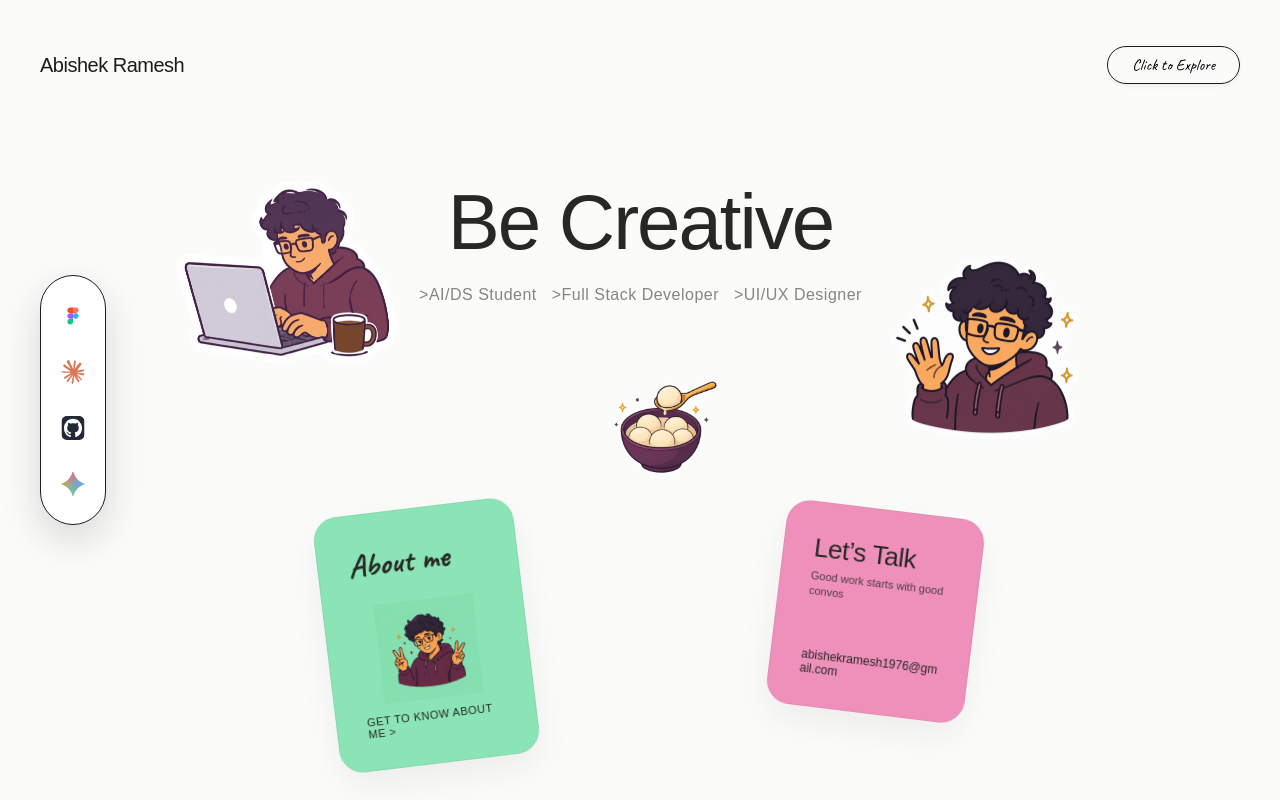
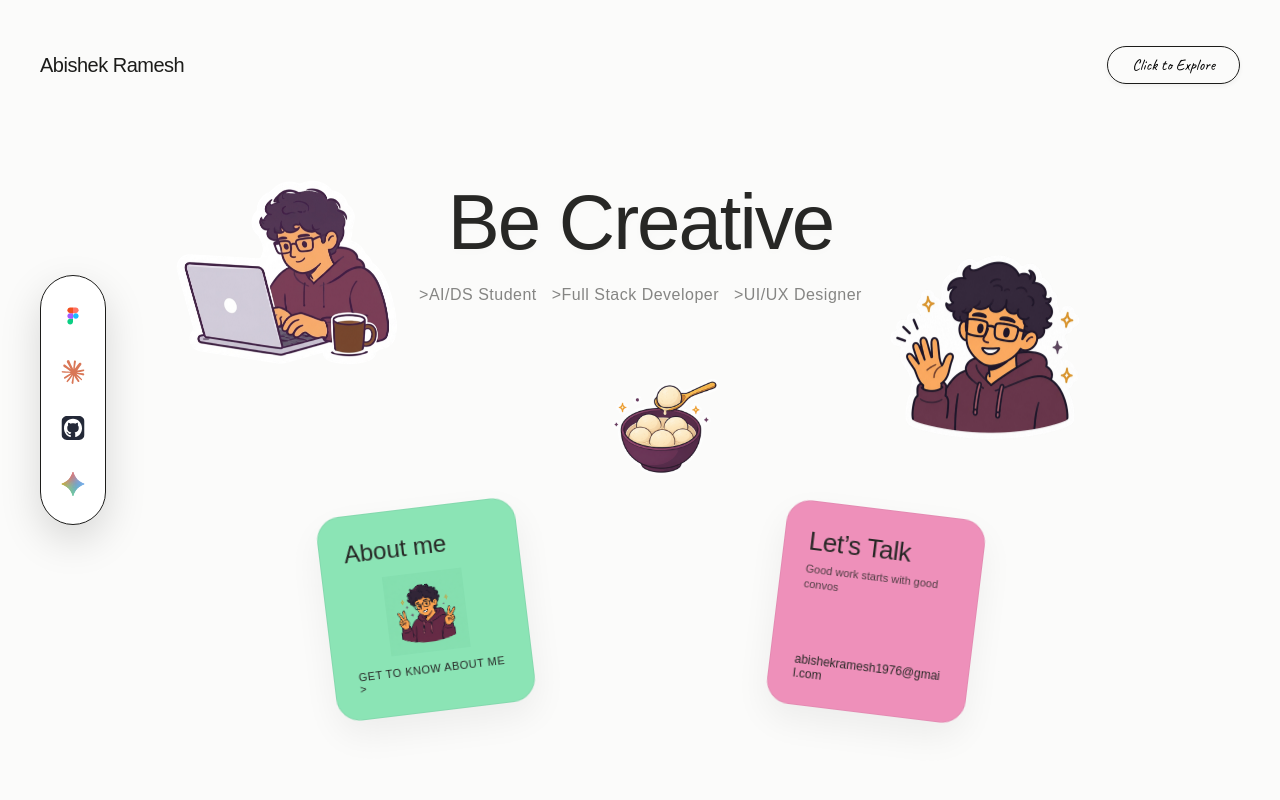
Before and after one commit to AbishekR05/Portfolio, a React (Vite) app: page / in a window 1280 px wide. Built offline with nearby package versions, Linux system fonts and the light colour scheme; a web font is replaced by a local one.

Commit message:
Style: Force identical card dimensions, fit peace avatar within borders, use Clash Display font, and center My Story page

```diff
--- a/src/App.css
+++ b/src/App.css
@@ -350,10 +350,10 @@ body:active {
 /* --- Cards (Rotated Sketchbook Style) --- */
 .card-item {
   position: absolute;
-  width: 240px;
-  min-height: 240px;
+  width: 200px;
+  height: 205px;
   border-radius: 24px;
-  padding: 30px;
+  padding: 24px;
   display: flex;
   flex-direction: column;
   justify-content: space-between;
@@ -374,8 +374,6 @@ body:active {
   background-color: var(--color-green);
   left: 369px;
   top: 491px;
-  width: 201px;
-  min-height: 207px;
   transform: rotate(-6deg);
 }
 
@@ -384,16 +382,19 @@ body:active {
 }
 
 .card-title {
-  font-family: var(--font-caveat);
-  font-size: 32px;
+  font-family: var(--font-clash);
+  font-size: 24px;
+  font-weight: 500;
   color: var(--text-dark);
-  margin-bottom: 10px;
+  margin-bottom: 5px;
 }
 
 .card-about-avatar {
-  width: 100px;
+  max-height: 80px;
+  width: auto;
+  object-fit: contain;
   align-self: center;
-  margin: 10px 0;
+  margin: auto 0;
 }
 
 .card-action {
@@ -404,6 +405,7 @@ body:active {
   letter-spacing: 0.5px;
   color: var(--text-dark);
   align-self: flex-start;
+  margin-top: 5px;
 }
 
 /* Let's Talk Card (Pink) */
@@ -411,8 +413,6 @@ body:active {
   background-color: var(--color-pink);
   left: 819px;
   top: 493px;
-  width: 199px;
-  min-height: 205px;
   transform: rotate(6deg);
 }
 
@@ -447,10 +447,11 @@ body:active {
 /* --- About Me Zone Elements --- */
 .about-wrapper {
   width: 100%;
-  height: 100%;
+  max-width: 1200px;
+  margin: 0 auto;
   display: flex;
   flex-direction: column;
-  padding: 100px;
+  padding: 80px 40px;
 }
 
 .about-header {
@@ -648,7 +649,8 @@ body:active {
   background-color: var(--bg-color);
   z-index: 500;
   overflow-y: auto;
-  padding: 100px 40px;
+  overflow-x: hidden;
+  padding: 0;
   background-image:
     radial-gradient(var(--text-muted) 0.5px, transparent 0.5px),
     radial-gradient(var(--text-muted) 0.5px, #FBFBFA 0.5px);
```
